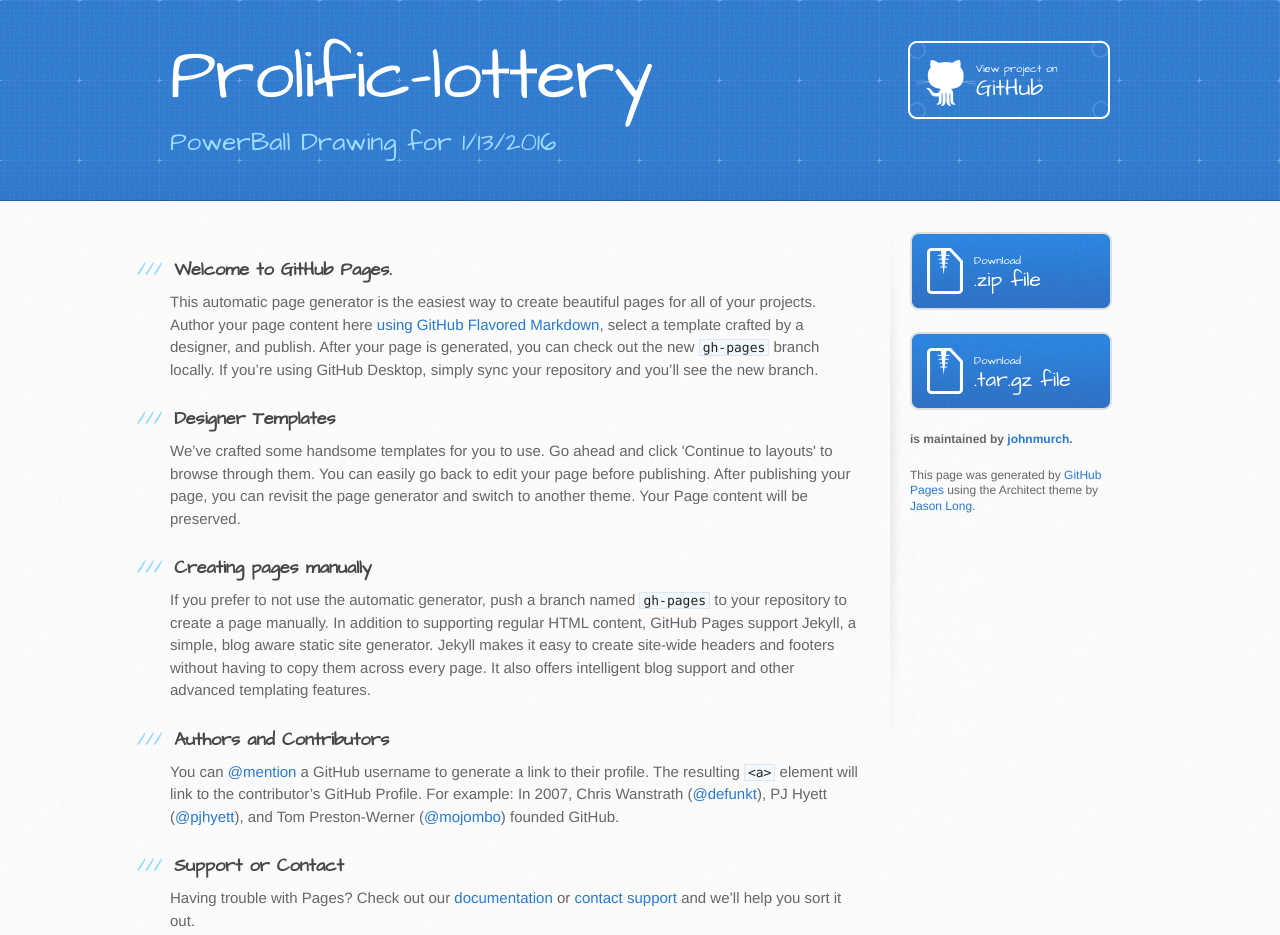
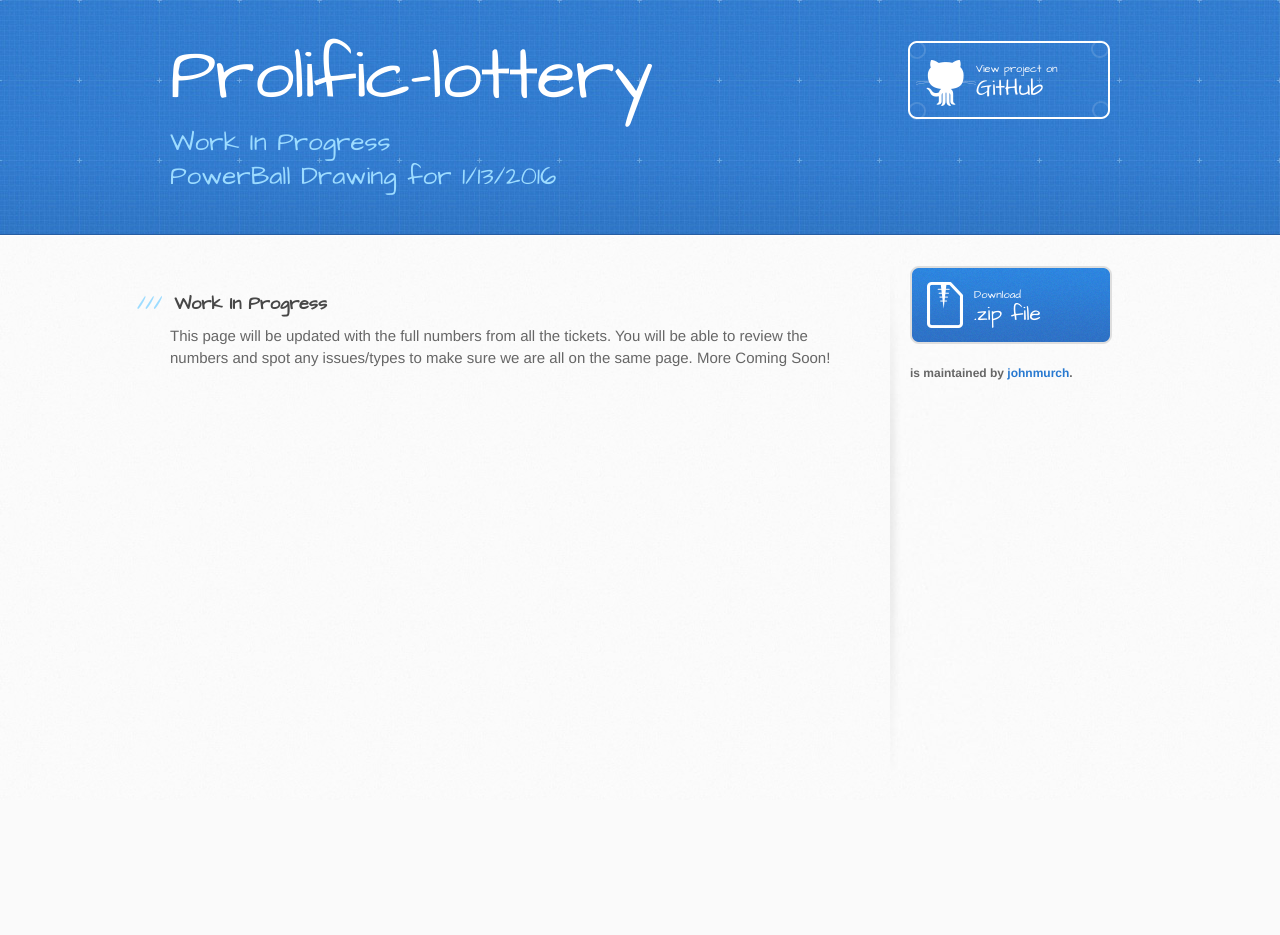
Before and after one commit to johnmurch/prolific-lottery, a plain HTML site: page index.html in a window 1280 px wide. After the commit the page ends 800 px from the top, so only its background shows below. Drawn offline with Linux system fonts and the light colour scheme.

Commit message:
Update Template Copy

```diff
--- a/index.html
+++ b/index.html
@@ -8,69 +8,47 @@
             <link rel="stylesheet" type="text/css" href="stylesheets/stylesheet.css" media="screen">
             <link rel="stylesheet" type="text/css" href="stylesheets/github-light.css" media="screen">
             <link rel="stylesheet" type="text/css" href="stylesheets/print.css" media="print">
-
             <!--[if lt IE 9]>
             <script src="//html5shiv.googlecode.com/svn/trunk/html5.js"></script>
             <![endif]-->
-
             <title>Prolific-lottery by johnmurch</title>
         </head>
-
         <body>
             <header>
                 <div class="inner">
                     <h1>Prolific-lottery</h1>
-        <h2>PowerBall Drawing for 1/13/2016</h2>
+                    <h2>Work In Progress<br>PowerBall Drawing for 1/13/2016</h2>
                     <a href="https://github.com/johnmurch/prolific-lottery" class="button"><small>View project on</small> GitHub</a>
                 </div>
             </header>
-
             <div id="content-wrapper">
                 <div class="inner clearfix">
                     <section id="main-content">
                         <h3>
-<a id="welcome-to-github-pages" class="anchor" href="#welcome-to-github-pages" aria-hidden="true"><span class="octicon octicon-link"></span></a>Welcome to GitHub Pages.</h3>
-
-<p>This automatic page generator is the easiest way to create beautiful pages for all of your projects. Author your page content here <a href="https://guides.github.com/features/mastering-markdown/">using GitHub Flavored Markdown</a>, select a template crafted by a designer, and publish. After your page is generated, you can check out the new <code>gh-pages</code> branch locally. If you’re using GitHub Desktop, simply sync your repository and you’ll see the new branch.</p>
-
-<h3>
+                        <a id="welcome-to-github-pages" class="anchor" href="#welcome-to-github-pages" aria-hidden="true"><span class="octicon octicon-link"></span></a>Work In Progress</h3>
+                        <p>This page will be updated with the full numbers from all the tickets. You will be able to review the numbers and spot any issues/types to make sure we are all on the same page. More Coming Soon!</p>
+<!--                         <h3>
                         <a id="designer-templates" class="anchor" href="#designer-templates" aria-hidden="true"><span class="octicon octicon-link"></span></a>Designer Templates</h3>
-
                         <p>We’ve crafted some handsome templates for you to use. Go ahead and click 'Continue to layouts' to browse through them. You can easily go back to edit your page before publishing. After publishing your page, you can revisit the page generator and switch to another theme. Your Page content will be preserved.</p>
-
                         <h3>
                         <a id="creating-pages-manually" class="anchor" href="#creating-pages-manually" aria-hidden="true"><span class="octicon octicon-link"></span></a>Creating pages manually</h3>
-
                         <p>If you prefer to not use the automatic generator, push a branch named <code>gh-pages</code> to your repository to create a page manually. In addition to supporting regular HTML content, GitHub Pages support Jekyll, a simple, blog aware static site generator. Jekyll makes it easy to create site-wide headers and footers without having to copy them across every page. It also offers intelligent blog support and other advanced templating features.</p>
-
                         <h3>
                         <a id="authors-and-contributors" class="anchor" href="#authors-and-contributors" aria-hidden="true"><span class="octicon octicon-link"></span></a>Authors and Contributors</h3>
-
                         <p>You can <a href="https://github.com/blog/821" class="user-mention">@mention</a> a GitHub username to generate a link to their profile. The resulting <code>&lt;a&gt;</code> element will link to the contributor’s GitHub Profile. For example: In 2007, Chris Wanstrath (<a href="https://github.com/defunkt" class="user-mention">@defunkt</a>), PJ Hyett (<a href="https://github.com/pjhyett" class="user-mention">@pjhyett</a>), and Tom Preston-Werner (<a href="https://github.com/mojombo" class="user-mention">@mojombo</a>) founded GitHub.</p>
-
                         <h3>
                         <a id="support-or-contact" class="anchor" href="#support-or-contact" aria-hidden="true"><span class="octicon octicon-link"></span></a>Support or Contact</h3>
-
-<p>Having trouble with Pages? Check out our <a href="https://help.github.com/pages">documentation</a> or <a href="https://github.com/contact">contact support</a> and we’ll help you sort it out.</p>
+                        <p>Having trouble with Pages? Check out our <a href="https://help.github.com/pages">documentation</a> or <a href="https://github.com/contact">contact support</a> and we’ll help you sort it out.</p> -->
                     </section>
-
                     <aside id="sidebar">
-          <a href="https://github.com/johnmurch/prolific-lottery/zipball/master" class="button">
+                        <a href="https://github.com/johnmurch/prolific-lottery/tickets.zip" class="button">
                         <small>Download</small>
                         .zip file
                         </a>
-          <a href="https://github.com/johnmurch/prolific-lottery/tarball/master" class="button">
-            <small>Download</small>
-            .tar.gz file
-          </a>
-
                         <p class="repo-owner"><a href="https://github.com/johnmurch/prolific-lottery"></a> is maintained by <a href="https://github.com/johnmurch">johnmurch</a>.</p>
-
-          <p>This page was generated by <a href="https://pages.github.com">GitHub Pages</a> using the Architect theme by <a href="https://twitter.com/jasonlong">Jason Long</a>.</p>
                     </aside>
                 </div>
             </div>
 
-
         </body>
     </html>
```
Lines whose indentation alone changed are shown as unchanged.
